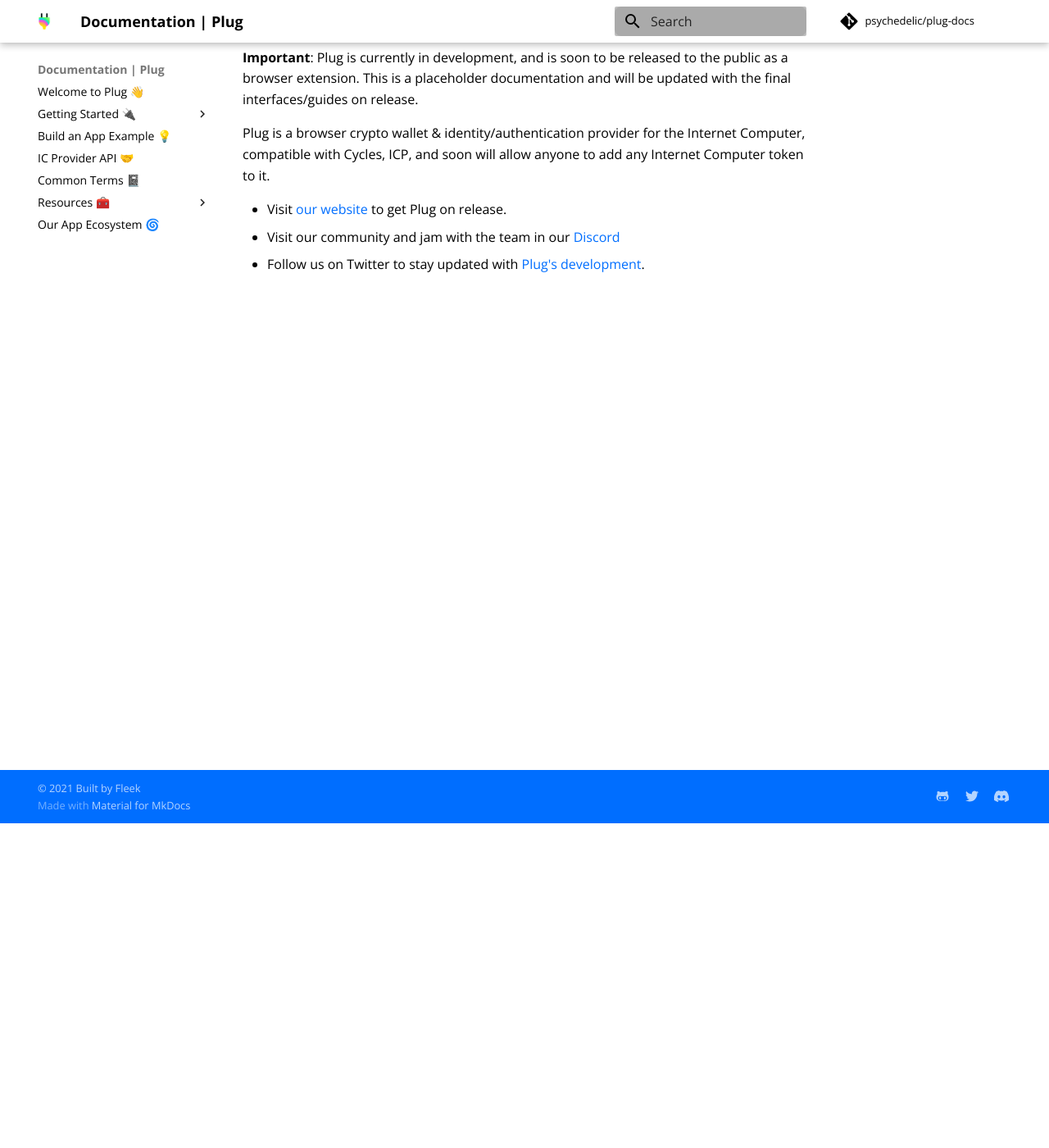
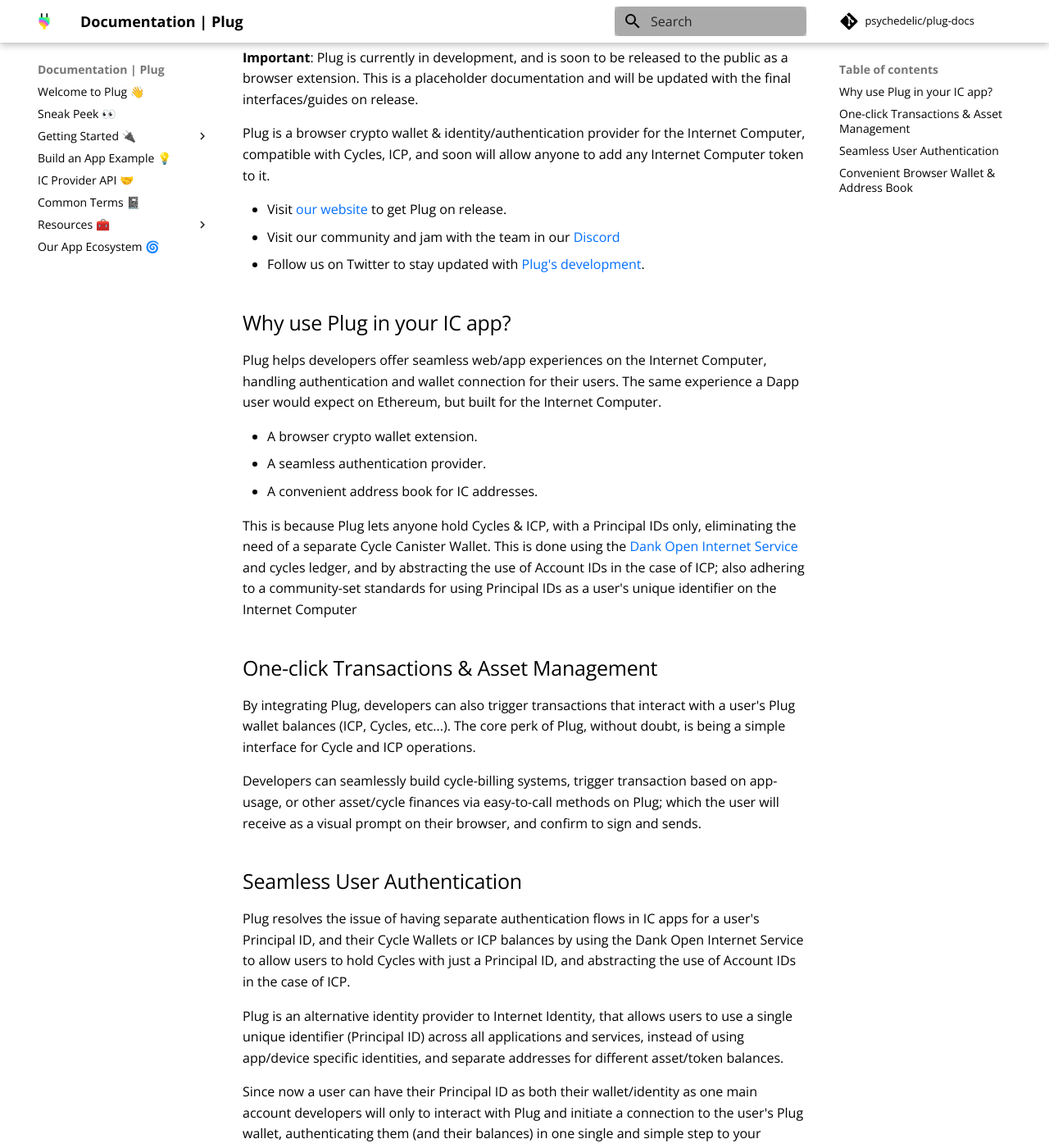
Before and after one commit to Psychedelic/plug-docs, an MkDocs documentation site: the page built from docs/index.md, in a window 1280 px wide and 1400 px high, scrolled down 396 px. Shown: the whole window at 82% size. Built offline with MkDocs 1.6.1 and Material for MkDocs 9.7.7, drawn with Linux system fonts in a browser that asks for light colours; comment, search, counter and statistics services are not loaded; some of the changed text lies outside the part shown.

Commit message:
tbd branch

```diff
--- a/docs/index.md
+++ b/docs/index.md
@@ -13,3 +13,32 @@
 - Visit [our website](https://plugwallet.ooo) to get Plug on release.
 - Visit our community and jam with the team in our [Discord](https://discord.gg/yVEcEzmrgm)
 - Follow us on Twitter to stay updated with [Plug's development](https://twitter.com/plug_wallet).
+
+## Why use Plug in your IC app?
+Plug helps developers offer seamless web/app experiences on the Internet Computer, handling authentication and wallet connection for their users. The same experience a Dapp user would expect on Ethereum, but built for the Internet Computer.
+
+- A browser crypto wallet extension.
+- A seamless authentication provider.
+- A convenient address book for IC addresses.
+
+This is because Plug lets anyone hold Cycles & ICP, with a  Principal IDs only, eliminating the need of a separate Cycle Canister Wallet. This is done using the [Dank Open Internet Service](https://dank.ooo/) and cycles ledger, and by abstracting the use of Account IDs in the case of ICP; also adhering to a community-set standards for using Principal IDs as a user's unique identifier on the Internet Computer
+
+## One-click Transactions & Asset Management
+
+By integrating Plug, developers can also trigger transactions that interact with a user's Plug wallet balances (ICP, Cycles, etc...). The core perk of Plug, without doubt, is being a simple interface for Cycle and ICP operations.
+
+Developers can seamlessly build cycle-billing systems, trigger transaction based on app-usage, or other asset/cycle finances via easy-to-call methods on Plug; which the user will receive as a visual prompt on their browser, and confirm to sign and sends.
+
+## Seamless User Authentication
+Plug resolves the issue of having separate authentication flows in IC apps for a user's Principal ID, and their Cycle Wallets or ICP balances by using the Dank Open Internet Service to allow users to hold Cycles with just a Principal ID, and abstracting the use of Account IDs in the case of ICP.
+
+Plug is an alternative identity provider to Internet Identity, that allows users to use a single unique identifier (Principal ID) across all applications and services, instead of using app/device specific identities, and separate addresses for different asset/token balances.
+
+Since now a user can have their Principal ID as both their wallet/identity as one main account developers will only to interact with Plug and initiate a connection to the user's Plug wallet, authenticating them (and their balances) in one single and simple step to your platform.
+
+## Convenient Browser Wallet & Address Book
+From a user's perspective, Plug provides the best experience for managing their Internet Computer balances & identity across the network, and its applications, using only a Principal ID.
+
+Any user can easily access their ICP, Cycles, and other tokens (soon) balances from a browser interface, and perform ICP/Cycle actions like sending to other addresses, depositing, or swapping ICP for Cycles in one click.
+
+Finally, Plug also includes an Address Book that anyone can use to keep easy record of the people they send cycles or ICP to, or canisters they deposit cycles to. Saves time, prevents mistakes, and helps keep your close contacts at reach when making a transaction in Plug.
--- a/mkdocs.yml
+++ b/mkdocs.yml
@@ -23,6 +23,7 @@
       permalink: true
 nav:
   - Welcome to Plug 👋: index.md
+  - Sneak Peek 👀: introduction/overview.md
   - Getting Started 🔌:
     - Connect to Plug: getting-started/connect-to-plug.md
     - Trigger Transactions : getting-started/trigger-transactions.md
```
